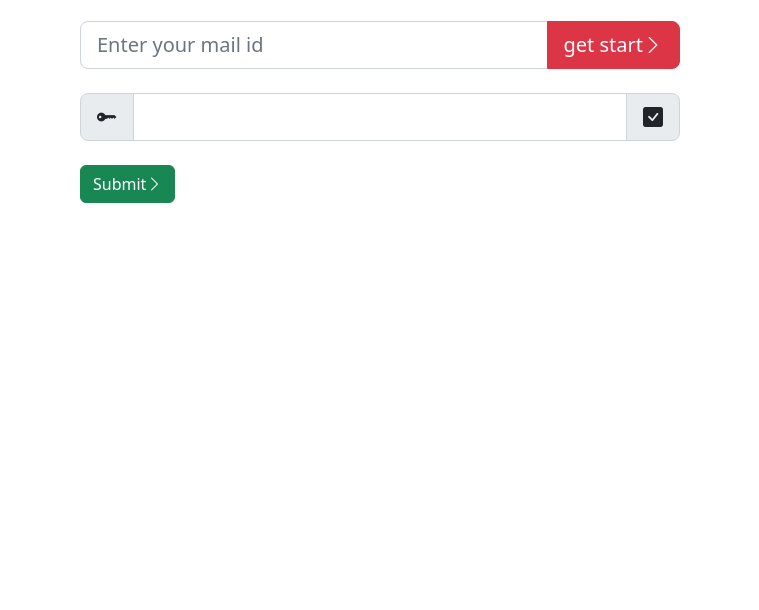
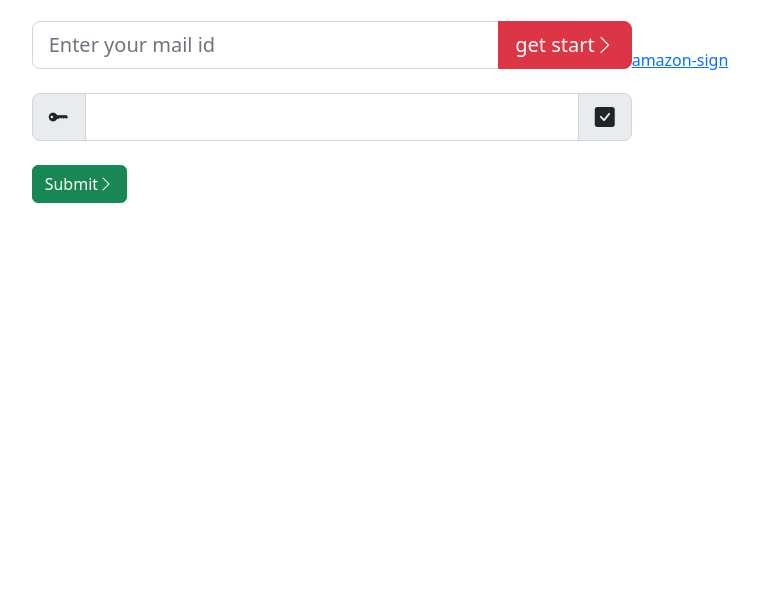
Before and after one commit to Tkalyan7093/Ntaj115, a website: page public/home .html in a window 1280 px wide. Shown: the part 190-800 px from the top of the page, without its empty margins (260-1019 px from the left). Drawn offline with nearby package versions, Linux system fonts and the light colour scheme.

Commit message:
Update home .html

```diff
--- a/public/home .html
+++ b/public/home .html
@@ -67,5 +67,9 @@
     </div>
     </div>
     </div>
+
+    <div>
+        <a href="Amazon.signin.html">amazon-sign</a>
+    </div>
 </body>
 </html>
```
